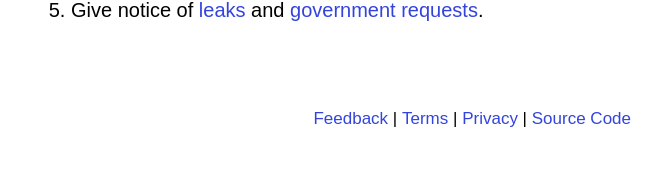
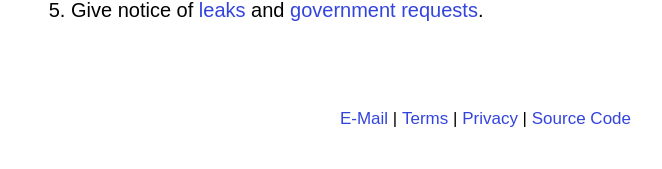
Before and after one commit to pandaprivacy/pandaprivacy.org, a Jekyll site: the page built from index.md, in a window 1280 px wide. Shown: the part 733-902 px from the top of the page, without its empty margins (309-971 px from the left). Built offline with Jekyll 4.4.1, drawn with Linux system fonts in a browser that asks for light colours.

Commit message:
Rename "Feedback" to "E-Mail" in footer

```diff
--- a/_includes/after.html
+++ b/_includes/after.html
@@ -1,6 +1,6 @@
     <footer>
       <ol>
-        <li><a href="mailto:{{site.email}}">Feedback</a></li>
+        <li><a href="mailto:{{site.email}}">E-Mail</a></li>
         <li><a href="/terms">Terms</a></li>
         <li><a href="/privacy">Privacy</a></li>
         <li><a href="{{site.repository}}">Source Code</a></li>
```
